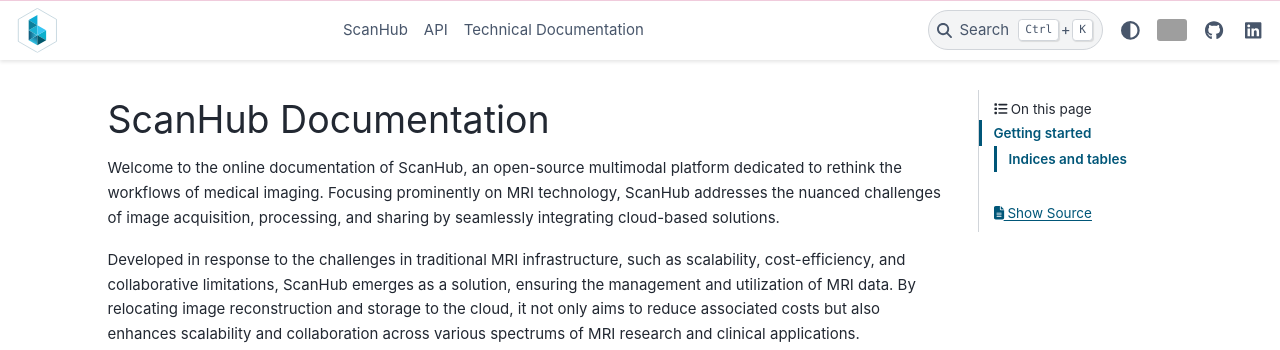
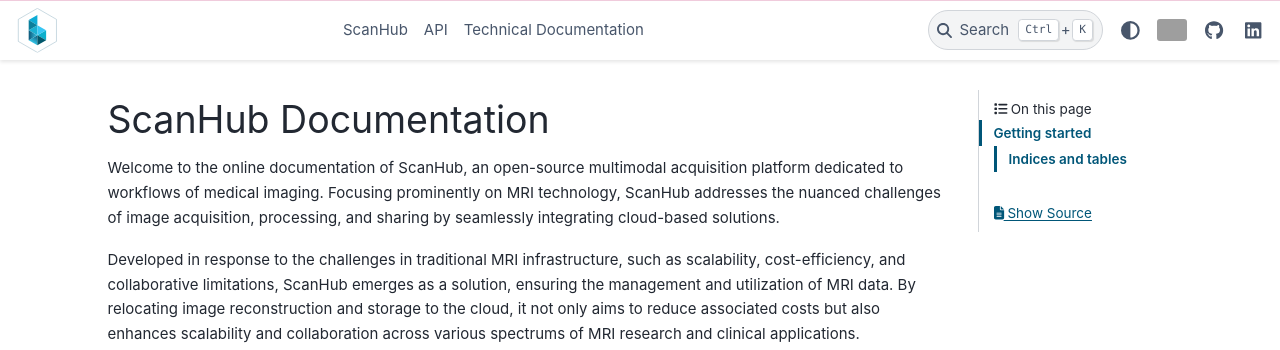
Before and after one commit to brain-link/scanhub, a Sphinx documentation site: the page built from docs/source/index.rst, in a window 1280 px wide and 949 px high. Shown: the top 350 px of the window. Built offline with Sphinx 7.4.7 and the PyData theme 0.15.4, drawn with Linux system fonts in a browser that asks for light colours; grey boxes are pictures that could not be loaded.

Commit message:
update index

```diff
--- a/docs/source/index.rst
+++ b/docs/source/index.rst
@@ -4,7 +4,7 @@
 ScanHub Documentation
 #####################
 
-Welcome to the online documentation of ScanHub, an open-source multimodal platform dedicated to rethink the workflows of medical imaging. Focusing prominently on MRI technology, ScanHub addresses the nuanced challenges of image acquisition, processing, and sharing by seamlessly integrating cloud-based solutions.
+Welcome to the online documentation of ScanHub, an open-source multimodal acquisition platform dedicated to workflows of medical imaging. Focusing prominently on MRI technology, ScanHub addresses the nuanced challenges of image acquisition, processing, and sharing by seamlessly integrating cloud-based solutions.
 
 Developed in response to the challenges in traditional MRI infrastructure, such as scalability, cost-efficiency, and collaborative limitations, ScanHub emerges as a solution, ensuring the management and utilization of MRI data. By relocating image reconstruction and storage to the cloud, it not only aims to reduce associated costs but also enhances scalability and collaboration across various spectrums of MRI research and clinical applications.
 
```
